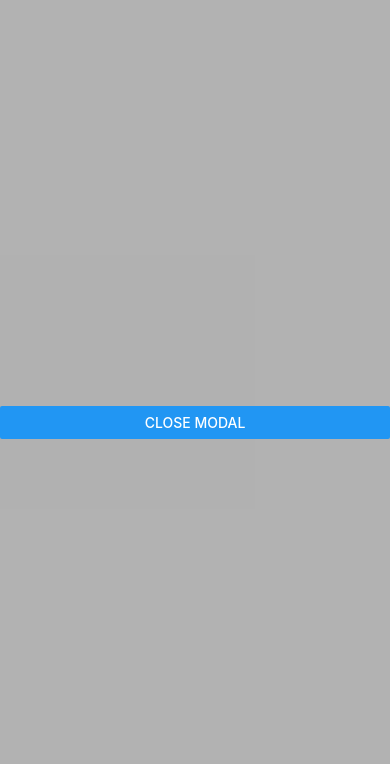
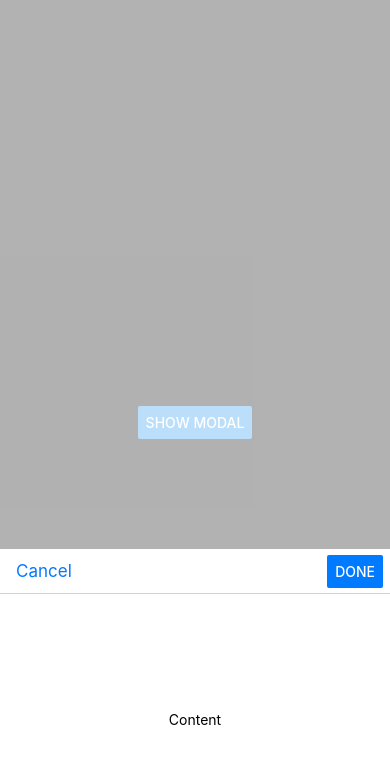
Before and after one commit to jefelewis/react-native-slide-modal, a React Native app: screen / in a window 390 px wide. Both pictures are taken after a click on the button "SHOW MODAL". Shown: the top 764 px of the page. Built offline with nearby package versions, Linux system fonts and the light colour scheme.

Commit message:
[Dev] Modal working

```diff
--- a/src/components/SlideModal.tsx
+++ b/src/components/SlideModal.tsx
@@ -1,40 +1,230 @@
 // Imports: Dependencies
 import React, { useState } from 'react';
-import { Alert, Button, Dimensions, SafeAreaView, View, Modal, Text, StyleSheet } from 'react-native';
+import { Alert, Button, Dimensions, SafeAreaView, View, Modal, Text, StyleSheet, TouchableOpacity } from 'react-native';
+
+// Imports: TypeScript Types
+import { ContainerStyle, CancelTextStyle, DoneTextStyle, ModalHeaderContainerStyle, ModalContentContainerStyle, PickerItemTextStyle } from '../types/types';
+
+// TypeScript Type: Props
+interface Props {
+  modalType?: 'default' | 'iOS Bottom' | 'iOS Full',
+  modal: JSX.Element,
+  darkMode?: boolean,
+  pressCancel: () => void,
+  pressDone: () => void,
+  disabled: boolean,
+  customStyleContainer?: ContainerStyle,
+  customStyleModalHeaderContainer?: ModalHeaderContainerStyle,
+  customStyleCancelText?: CancelTextStyle,
+  customStyleDoneText?: DoneTextStyle,
+  customStyleModalContentContainer?: ModalContentContainerStyle,
+  customStylePickerItemText?: PickerItemTextStyle,
+};
 
 // Screen Dimensions
 const { height, width } = Dimensions.get('window');
 
-// TypeScript Type: Props
-interface Props {
-  modal: JSX.Element,
-};
-
 // Component: Slide Modal
-const SlideModal: React.FC<Props> = (): JSX.Element => {
+const SlideModal: React.FC<Props> = (props): JSX.Element => {
   // React Hooks: State
   const [ modalVisible, setModalVisible ] = useState<boolean>(false);
 
+  // // Render Container Style
+  // const renderContainerStyle = (): any => {
+  //   // Dark Mode
+  //   if (props.darkMode) {
+  //     return (
+  //       {
+  //         display: 'flex',
+  //         width: width - 32,
+  //         marginLeft: 16,
+  //         paddingRight: 16,
+  //         paddingBottom: 12,
+  //         marginBottom: 12,
+  //         borderColor: props.customStyleContainer?.containerDark.borderColor ? props.customStyleContainer.containerDark.borderColor : '#8D8D93',
+  //         borderBottomWidth: props.customStyleContainer?.containerDark.borderBottomWidth ? props.customStyleContainer.containerDark.borderBottomWidth : StyleSheet.hairlineWidth,
+  //         backgroundColor: props.customStyleContainer?.containerDark.backgroundColor ? props.customStyleContainer.containerDark.backgroundColor : undefined,
+  //       }
+  //     );
+  //   }
+  //   // Light Mode
+  //   else {
+  //     return (
+  //       {
+  //         display: 'flex',
+  //         width: width - 32,
+  //         marginLeft: 16,
+  //         paddingRight: 16,
+  //         paddingBottom: 12,
+  //         marginBottom: 12,
+  //         borderColor: props.customStyleContainer?.containerLight.borderColor ? props.customStyleContainer.containerLight.borderColor : '#8A8A8E',
+  //         borderBottomWidth: props.customStyleContainer?.containerLight.borderBottomWidth ? props.customStyleContainer.containerLight.borderBottomWidth : StyleSheet.hairlineWidth,
+  //         backgroundColor: props.customStyleContainer?.containerLight.backgroundColor ? props.customStyleContainer.containerLight.backgroundColor : undefined,
+  //       }
+  //     );
+  //   }
+  // };
+
+  // Render Modal Header Container Style
+  const renderModalHeaderContainerStyle = (): any => {
+    // Dark Mode
+    if (props.darkMode) {
+      return (
+        {
+          display: 'flex',
+          flexDirection: 'row',
+          justifyContent: 'space-between',
+          alignItems: 'center',
+          width: width,
+          height: props.customStyleModalHeaderContainer?.modalHeaderContainerDark.height ? props.customStyleModalHeaderContainer.modalHeaderContainerDark.height : 45,
+          backgroundColor: props.customStyleModalHeaderContainer?.modalHeaderContainerDark.backgroundColor ? props.customStyleModalHeaderContainer.modalHeaderContainerDark.backgroundColor : '#383838',
+          borderColor: props.customStyleModalHeaderContainer?.modalHeaderContainerDark.borderColor ? props.customStyleModalHeaderContainer.modalHeaderContainerDark.borderColor : '#E9E9EB',
+          borderBottomWidth: props.customStyleModalHeaderContainer?.modalHeaderContainerDark.borderBottomWidth ? props.customStyleModalHeaderContainer.modalHeaderContainerDark.borderBottomWidth : StyleSheet.hairlineWidth,
+        }
+      );
+    }
+    // Light Mode
+    else {
+      return (
+        {
+          display: 'flex',
+          flexDirection: 'row',
+          justifyContent: 'space-between',
+          alignItems: 'center',
+          width: width,
+          height: props.customStyleModalHeaderContainer?.modalHeaderContainerLight.height ? props.customStyleModalHeaderContainer.modalHeaderContainerLight.height : 45,
+          backgroundColor: props.customStyleModalHeaderContainer?.modalHeaderContainerLight.backgroundColor ? props.customStyleModalHeaderContainer.modalHeaderContainerLight.backgroundColor : '#FFFFFF',
+          borderColor: props.customStyleModalHeaderContainer?.modalHeaderContainerLight.borderColor ? props.customStyleModalHeaderContainer.modalHeaderContainerLight.borderColor : '#CED4DA',
+          borderBottomWidth: props.customStyleModalHeaderContainer?.modalHeaderContainerLight.borderBottomWidth ? props.customStyleModalHeaderContainer.modalHeaderContainerLight.borderBottomWidth : StyleSheet.hairlineWidth,
+        }
+      );
+    }
+  };
+
+  // Render Cancel Text Style
+  const renderCancelTextStyle = (): any => {
+    // Dark Mode
+    if (props.darkMode) {
+      return (
+        {
+          marginLeft: 16,
+          fontFamily: props.customStyleCancelText?.cancelTextDark.fontFamily ? props.customStyleCancelText.cancelTextDark.fontFamily : 'System',
+          color: props.customStyleCancelText?.cancelTextDark.color ? props.customStyleCancelText.cancelTextDark.color : '#0884FE',
+          fontWeight: props.customStyleCancelText?.cancelTextDark.fontWeight ? props.customStyleCancelText.cancelTextDark.fontWeight : '400',
+          fontSize: props.customStyleCancelText?.cancelTextDark.fontSize ? props.customStyleCancelText.cancelTextDark.fontSize : 17,
+        }
+      );
+    }
+    // Light Mode
+    else {
+      return (
+        {
+          marginLeft: 16,
+          fontFamily: props.customStyleCancelText?.cancelTextLight.fontFamily ? props.customStyleCancelText.cancelTextLight.fontFamily : 'System',
+          color: props.customStyleCancelText?.cancelTextLight.color ? props.customStyleCancelText.cancelTextLight.color : '#007AFF',
+          fontWeight: props.customStyleCancelText?.cancelTextLight.fontWeight ? props.customStyleCancelText.cancelTextLight.fontWeight : '400',
+          fontSize: props.customStyleCancelText?.cancelTextLight.fontSize ? props.customStyleCancelText.cancelTextLight.fontSize : 17,
+        }
+      );
+    }
+  };
+
+  // Render Done Text Style
+  const renderDoneTextStyle = (): string => {
+    // Dark Mode
+    if (props.darkMode) {
+      return props.customStylePickerItemText?.pickerItemTextDark.color ? props.customStylePickerItemText.pickerItemTextDark.color : '#0884FE';
+    }
+    // Light Mode
+    else {
+      return props.customStylePickerItemText?.pickerItemTextLight.color ? props.customStylePickerItemText.pickerItemTextLight.color : '#007AFF';
+    }
+  };
+
+  // Render Modal Content Container Style
+  const renderModalContentContainerStyle = (): any => {
+    // Dark Mode
+    if (props.darkMode) {
+      return (
+        {
+          display: 'flex',
+          flexDirection: 'row',
+          justifyContent: 'center',
+          alignItems: 'center',
+          width: width,
+          height: props.customStyleModalContentContainer?.modalContentContainerDark.height ? props.customStyleModalContentContainer.modalContentContainerDark.height : 250,
+          backgroundColor: props.customStyleModalContentContainer?.modalContentContainerDark.backgroundColor ? props.customStyleModalContentContainer.modalContentContainerDark.backgroundColor : '#121312',
+        }
+      );
+    }
+    // Light Mode
+    else {
+      return (
+        {
+          display: 'flex',
+          flexDirection: 'row',
+          justifyContent: 'center',
+          alignItems: 'center',
+          width: width,
+          height: props.customStyleModalContentContainer?.modalContentContainerLight.height ? props.customStyleModalContentContainer.modalContentContainerLight.height : 250,
+          backgroundColor: props.customStyleModalContentContainer?.modalContentContainerLight.backgroundColor ? props.customStyleModalContentContainer.modalContentContainerLight.backgroundColor : '#FFFFFF',
+        }
+      );
+    }
+  };
+
+  // Press Done
+  const pressDone = (): void => {
+    // Set State
+    setModalVisible(!modalVisible);
+
+    // Props
+    props.pressDone();
+  };
+
+  // Press Cancel
+  const pressCancel = (): void => {
+    // Set State
+    setModalVisible(!modalVisible);
+
+    // Props
+    props.pressCancel();
+  };
+
   return (
-    <SafeAreaView style={modalVisible ? styles.modalOpenContainer : styles.modalClosedContainer}>
+    <View style={modalVisible ? styles.modalOpenContainer : styles.modalClosedContainer}>
+      <Button
+        title="Show Modal"
+        onPress={() => setModalVisible(!modalVisible)}
+      />
+
       <Modal
         animationType="slide"
         transparent={true}
         visible={modalVisible}
       >
-        <SafeAreaView style={styles.modalContainer}>
-          <Button
-            title="Close Modal"
-            onPress={() => setModalVisible(!modalVisible)}
-          />
-        </SafeAreaView>
+        <View style={styles.modalContainer}>
+          <View style={renderModalHeaderContainerStyle()}>
+            <TouchableOpacity onPress={() => pressCancel()}>
+                <Text style={renderCancelTextStyle()}>Cancel</Text>
+              </TouchableOpacity>
+
+              <View style={styles.doneButtonContainer}>
+                <Button
+                  title="Done"
+                  onPress={() => pressDone()}
+                  disabled={props.disabled}
+                  color={renderDoneTextStyle()}
+                />
+              </View>
+          </View>
+
+          <View style={renderModalContentContainerStyle()}>
+            <Text>Content</Text>
+          </View>
+        </View>
       </Modal>
-
-      <Button
-        title="Show Modal"
-        onPress={() => setModalVisible(!modalVisible)}
-      />
-    </SafeAreaView>
+    </View>
   );
 };
 
@@ -57,11 +247,14 @@ const styles = StyleSheet.create({
   },
   modalContainer: {
     display: 'flex',
-    justifyContent: 'center',
+    justifyContent: 'flex-end',
     alignContent: 'center',
     width: width,
     height: height,
   },
+  doneButtonContainer: {
+    marginRight: 7,
+  },
 });
 
 export default SlideModal;
```
